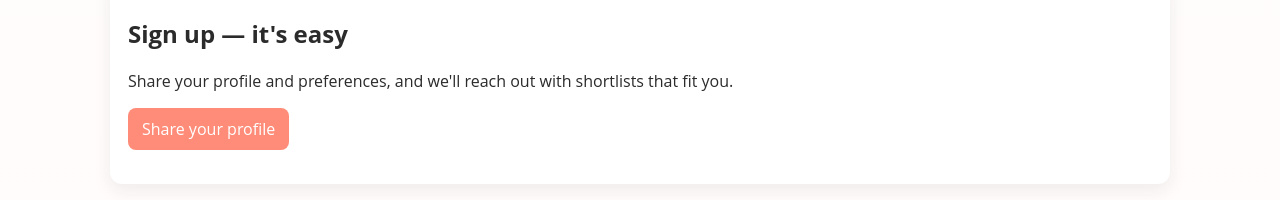
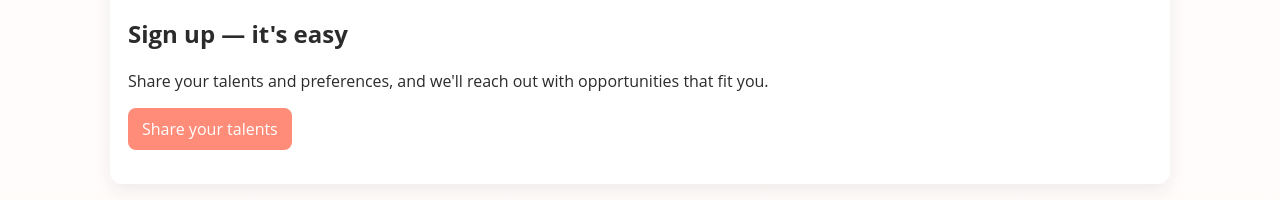
Before and after one commit to Kalexor/Website, a plain HTML site: page graduates.html in a window 1280 px wide. Shown: the part 502-702 px from the top of the page. Drawn offline with Linux system fonts and the light colour scheme.

Commit message:
Update graduates.html

```diff
--- a/graduates.html
+++ b/graduates.html
@@ -41,8 +41,8 @@
 
     <section class="signup card">
       <h2>Sign up — it's easy</h2>
-      <p>Share your profile and preferences, and we'll reach out with shortlists that fit you.</p>
-      <p><a href="contact.html" class="btn">Share your profile</a></p>
+      <p>Share your talents and preferences, and we'll reach out with opportunities that fit you.</p>
+      <p><a href="contact.html" class="btn">Share your talents</a></p>
     </section>
 
     <section class="faq">
```
